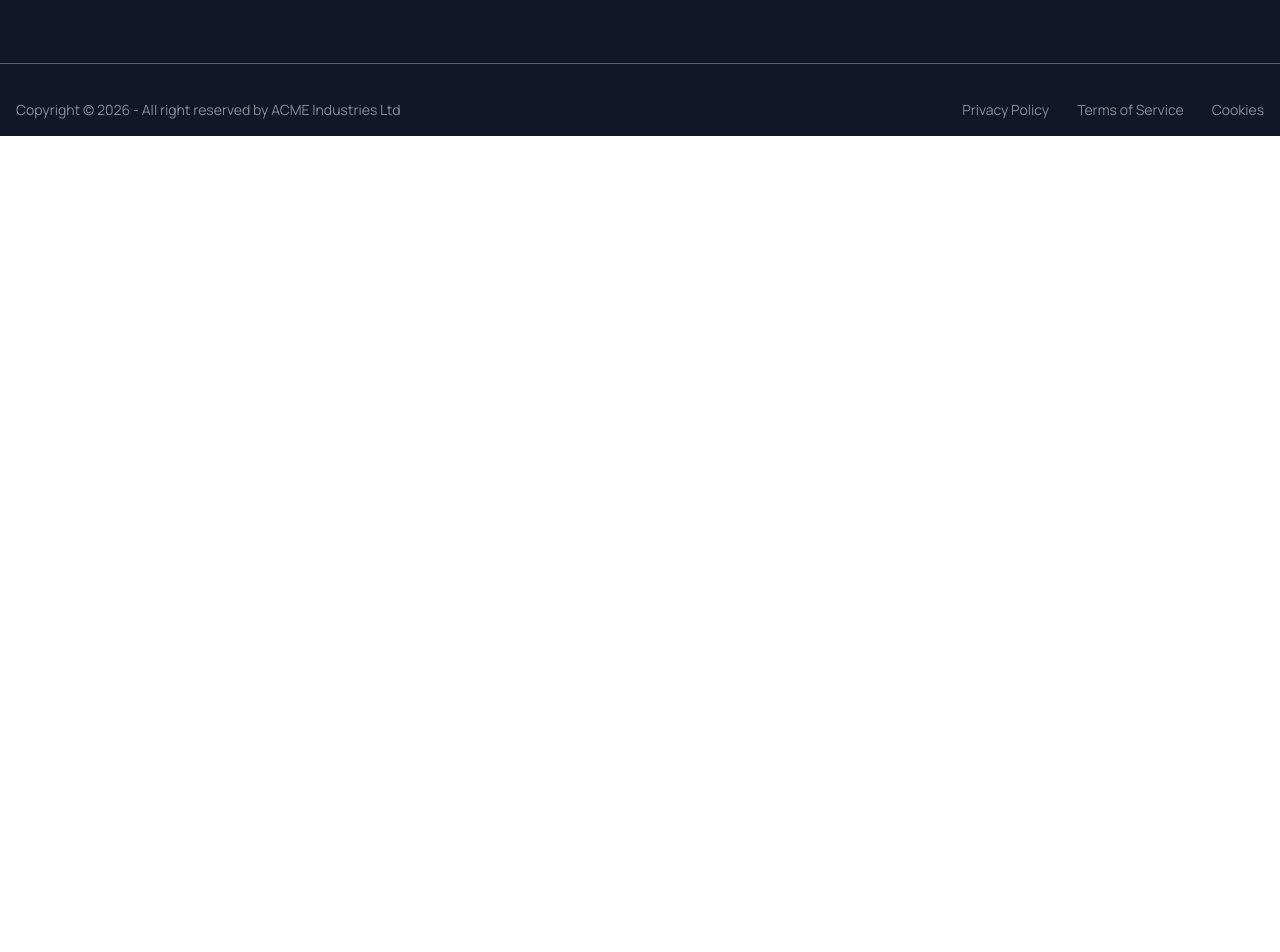
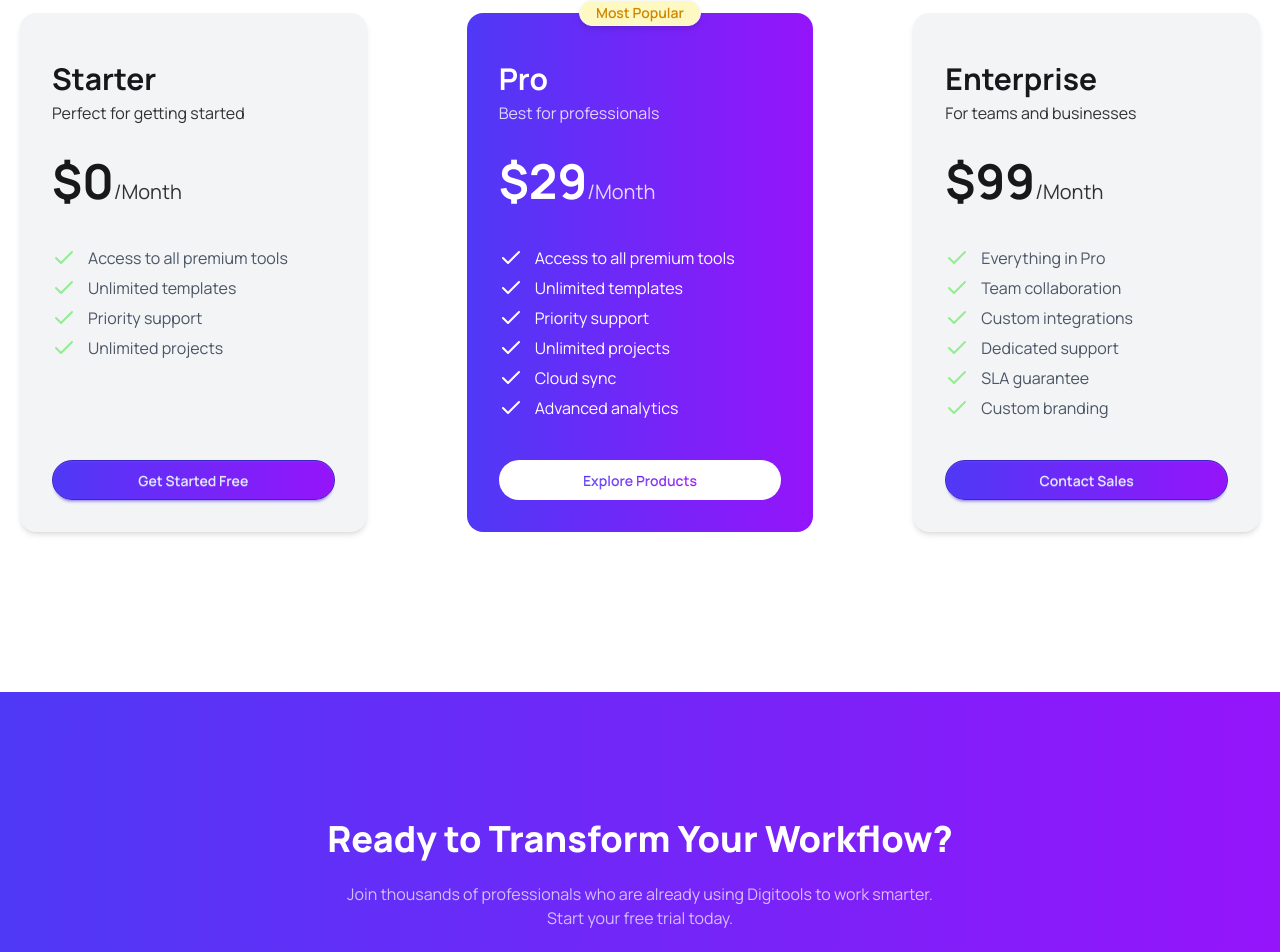
Before and after one commit to toufiqweb/Digital-Tools, a React (Vite) app: page / in a window 1280 px wide. Shown: the part 1302-2254 px from the top of the page. Before the commit the page ends 1438 px from the top, so only its background shows below. Built offline with nearby package versions, Linux system fonts and the light colour scheme.

Commit message:
workflow & pricing section added

```diff
--- a/package.json
+++ b/package.json
@@ -11,6 +11,7 @@
   },
   "dependencies": {
     "@tailwindcss/vite": "^4.2.2",
+    "lucide-react": "^1.7.0",
     "react": "^19.2.4",
     "react-dom": "^19.2.4",
     "tailwindcss": "^4.2.2"
--- a/src/App.jsx
+++ b/src/App.jsx
@@ -2,7 +2,9 @@ import "./App.css";
 import Footer from "./components/homePage/footer/Footer";
 import Hero from "./components/homePage/hero/Hero";
 import NavBar from "./components/homePage/NavBar/NavBar";
+import Pricing from "./components/homePage/pricing/Pricing";
 import Stat from "./components/homePage/stat/Stat";
+import Workflow from "./components/homePage/workflow/Workflow";
 
 function App() {
   return (
@@ -10,6 +12,8 @@ function App() {
       <NavBar/>
       <Hero/>
       <Stat/>
+      <Pricing/>
+      <Workflow/>
       <Footer/>
     </>
   );
--- /dev/null
+++ b/src/components/homePage/pricing/Pricing.jsx
@@ -0,0 +1,152 @@
+import { Check } from "lucide-react";
+import React from "react";
+
+const Pricing = () => {
+  return (
+    <div className="py-30">
+      <div className="container mx-auto text-center ">
+        <h1 className=" text-3xl md:text-4xl lg:text-6xl font-extrabold leading-normal">
+          Simple, Transparent Pricing
+        </h1>
+        <p className="py-2 text-black/60 leading-normal">
+          Choose the plan that fits your needs. Upgrade or downgrade anytime.
+        </p>
+
+        <div className="py-10 grid md:grid-cols-2 lg:grid-cols-3 px-5 gap-10 lg:20 xl:gap-25">
+          {/* starter */}
+          <div className=" bg-gray-100 shadow-md text-left rounded-2xl flex-1 flex flex-col ">
+            <div className=" pt-12 pb-8 px-8 flex-1 flex flex-col">
+              <h2 className="text-3xl font-bold mb-1">Starter</h2>
+              <p className="text-black/80 ">Perfect for getting started</p>
+
+              <div className="mt-8 mb-10">
+                <span className="text-5xl font-bold ">$0</span>
+                <span className="text-xl  text-black/80">/Month</span>
+              </div>
+
+              <ul className="space-y-1.5 mb-10 text-gray-600">
+                <li className="flex items-start gap-3">
+                  <Check color="lightgreen" />
+                  <span>Access to all premium tools</span>
+                </li>
+                <li className="flex items-start gap-3">
+                  <Check color="lightgreen" />
+                  <span>Unlimited templates</span>
+                </li>
+                <li className="flex items-start gap-3">
+                  <Check color="lightgreen" />
+                  <span>Priority support</span>
+                </li>
+                <li className="flex items-start gap-3">
+                  <Check color="lightgreen" />
+                  <span>Unlimited projects</span>
+                </li>
+              </ul>
+
+              <button className="w-full mt-auto btn btn-primary rounded-full gradient-bg">
+                Get Started Free
+              </button>
+            </div>
+          </div>
+
+          {/* pro */}
+          <div className=" gradient-bg text-white text-left rounded-2xl  relative flex-1 flex flex-col">
+            <div
+              className="badge absolute top-0 left-1/2 transform -translate-x-1/2 -translate-y-1/2
+                bg-yellow-100 text-yellow-600 px-4 py-3 rounded-full text-sm font-semibold shadow-md"
+            >
+              Most Popular
+            </div>
+
+            <div className=" pt-12 pb-8 px-8 flex-1 flex flex-col">
+              <h2 className="text-3xl font-bold mb-1">Pro</h2>
+              <p className="text-white/80 ">Best for professionals</p>
+
+              <div className="mt-8 mb-10">
+                <span className="text-5xl font-bold ">$29</span>
+                <span className="text-xl  text-white/80">/Month</span>
+              </div>
+
+              <ul className="space-y-1.5 mb-10">
+                <li className="flex items-start gap-3">
+                  <Check />
+                  <span>Access to all premium tools</span>
+                </li>
+                <li className="flex items-start gap-3">
+                  <Check />
+                  <span>Unlimited templates</span>
+                </li>
+                <li className="flex items-start gap-3">
+                  <Check />
+                  <span>Priority support</span>
+                </li>
+                <li className="flex items-start gap-3">
+                  <Check />
+                  <span>Unlimited projects</span>
+                </li>
+                <li className="flex items-start gap-3">
+                  <Check />
+                  <span>Cloud sync</span>
+                </li>
+                <li className="flex items-start gap-3">
+                  <Check />
+                  <span>Advanced analytics</span>
+                </li>
+              </ul>
+
+              <button className="w-full mt-auto bg-white  font-semibold py-4 rounded-full btn border-none  shadow-none hover:bg-white/90 transition-colors">
+                <h1 className="gradient-text ">Explore Products</h1>
+              </button>
+            </div>
+          </div>
+
+          {/* Enterprise */}
+          <div className=" bg-gray-100 shadow-md text-left rounded-2xl  flex-1 flex flex-col">
+            <div className="pt-12 pb-8 px-8 flex-1 flex flex-col">
+              <h2 className="text-3xl font-bold mb-1">Enterprise</h2>
+              <p className="text-black/80 ">For teams and businesses</p>
+
+              <div className="mt-8 mb-10">
+                <span className="text-5xl font-bold ">$99</span>
+                <span className="text-xl  text-black/80">/Month</span>
+              </div>
+
+              <ul className="space-y-1.5 mb-10 text-gray-600">
+                <li className="flex items-start gap-3">
+                  <Check color="lightgreen" />
+                  <span>Everything in Pro</span>
+                </li>
+                <li className="flex items-start gap-3">
+                  <Check color="lightgreen" />
+                  <span>Team collaboration</span>
+                </li>
+                <li className="flex items-start gap-3">
+                  <Check color="lightgreen" />
+                  <span>Custom integrations</span>
+                </li>
+                <li className="flex items-start gap-3">
+                  <Check color="lightgreen" />
+                  <span>Dedicated support</span>
+                </li>
+                <li className="flex items-start gap-3">
+                  <Check color="lightgreen" />
+                  <span>SLA guarantee</span>
+                </li>
+                <li className="flex items-start gap-3">
+                  <Check color="lightgreen" />
+                  <span>Custom branding</span>
+                </li>
+              </ul>
+
+              <button className="w-full mt-auto btn btn-primary rounded-full gradient-bg">
+                Contact Sales
+              </button>
+            </div>
+          </div>
+        </div>
+      </div>
+    </div>
+  );
+};
+
+export default Pricing;
--- /dev/null
+++ b/src/components/homePage/workflow/Workflow.jsx
@@ -0,0 +1,33 @@
+import React from "react";
+
+const Workflow = () => {
+  return (
+    <div className="gradient-bg ">
+      <div className="container mx-auto text-center py-30 flex flex-col justify-center items-center text-white space-y-2 px-5 ">
+        <h1 className=" text-2xl md:text-3xl lg:text-4xl font-extrabold leading-normal">
+          Ready to Transform Your Workflow?
+        </h1>
+        <p className="py-2 text-white/70 leading-normal">
+          Join thousands of professionals who are already using Digitools to work smarter.
+          <br />
+          Start your free trial today.
+        </p>
+        <div className="flex flex-col md:flex-row items-center gap-4 mt-5">
+          <button className="btn border-none font-normal shadow-none rounded-full">
+            <h1 className="gradient-text ">
+              Explore Products
+            </h1>
+          </button>
+          <button className="btn bg-transparent shadow-none border font-normal border-white rounded-full text-white">
+            View Pricing
+          </button>
+        </div>
+        <p className="py-2 text-white/70 leading-normal">
+          14-day free trial • No credit card required • Cancel anytime
+        </p>
+      </div>
+    </div>
+  );
+};
+
+export default Workflow;
```
Also changed, not shown: 1 other file (tests, documents, lock files or other folders).
